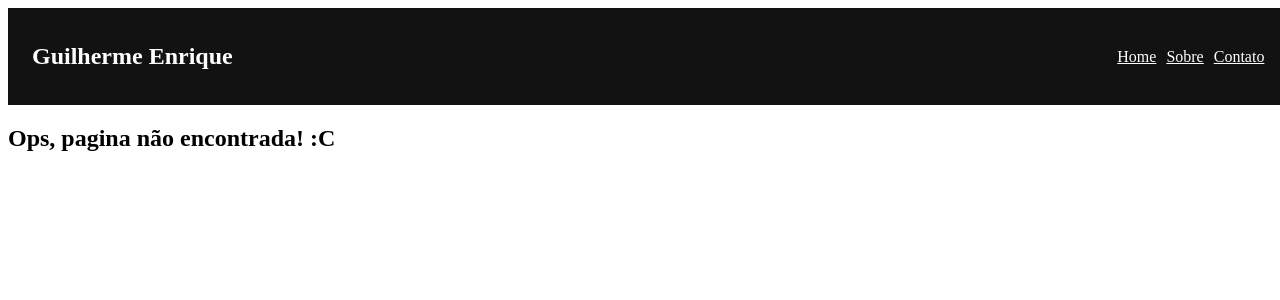
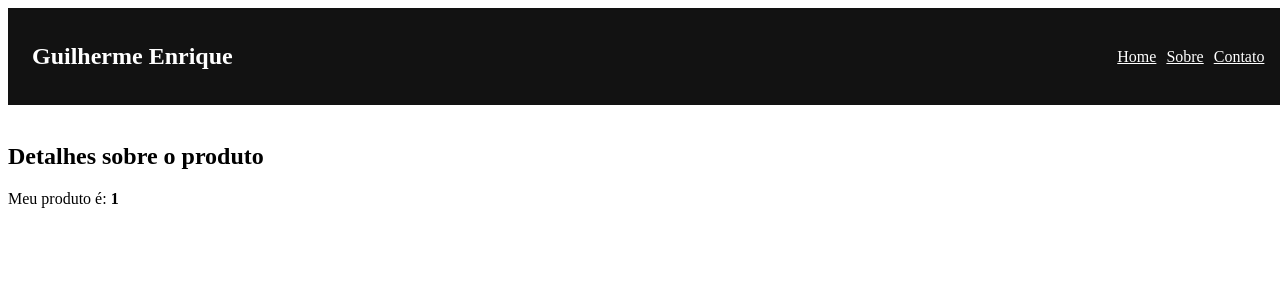
Before and after one commit to GuilhermeEnrique/react, a React (Create React App) app: page /produto/1 in a window 1280 px wide. Shown: the top 300 px of the page. Built offline with nearby package versions, Linux system fonts and the light colour scheme.

Commit message:
definindo pagina de erro

```diff
--- a/src/pages/Error/index.js
+++ b/src/pages/Error/index.js
@@ -1,9 +1,13 @@
+import { Link } from 'react-router-dom';
+
 function Error() {
     return (
         <div>
             <h2>
                 Ops, pagina não encontrada! :C
-            </h2>
+            </h2> <br />
+            <span>Encontramos as seguintes páginas: </span> <br />
+            <Link to='/'>1. Home</Link>
         </div>
     )
 }
--- /dev/null
+++ b/src/pages/Produto/index.js
@@ -0,0 +1,14 @@
+import { useParams } from 'react-router-dom';
+
+function Produto() {
+    const { id } = useParams();
+    return (
+        <div>
+            <br />
+            <h2>Detalhes sobre o produto</h2>
+            Meu produto é: <strong>{id}</strong>
+        </div>
+    )
+}
+
+export default Produto;
--- a/src/routes.js
+++ b/src/routes.js
@@ -3,6 +3,7 @@ import Header from './components/Header';
 import Home from './pages/Home';
 import Sobre from './pages/Sobre';
 import Contato from './pages/Contato';
+import Produto from './pages/Produto';
 import Error from './pages/Error';
 
 function RoutesApp() {
@@ -13,6 +14,7 @@ function RoutesApp() {
                 <Route path="/" element={<Home />} />
                 <Route path="/sobre" element={<Sobre />} />
                 <Route path="/contato" element={<Contato />} />
+                <Route path="/produto/:id" element={<Produto />} />
 
                 <Route path="*" element={<Error />} />
             </Routes>
```
